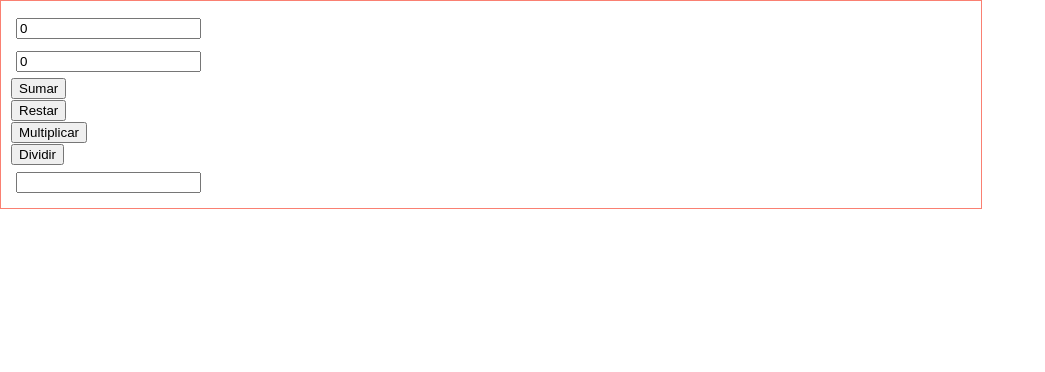
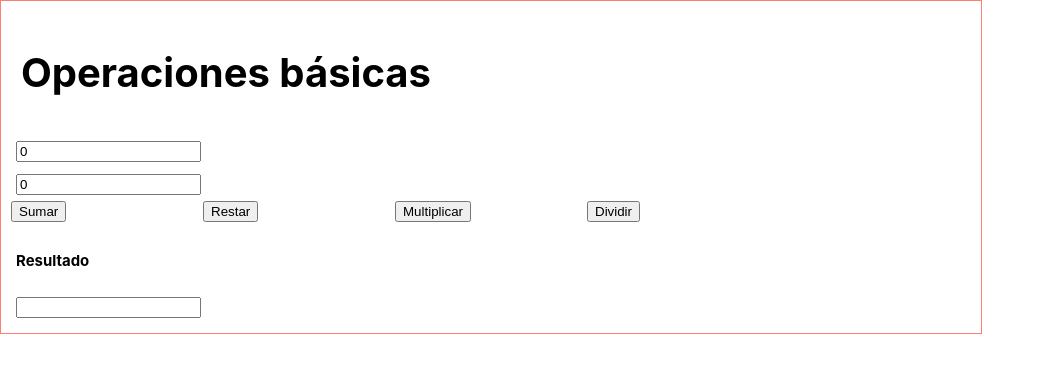
Before and after one commit to claudiaramiz/OperacionesReact, a React (Create React App) app: page / in a window 1280 px wide. Shown: the top 372 px of the page, without its empty margins (0-1045 px from the left). Built offline with nearby package versions, Linux system fonts and the light colour scheme.

Commit message:
Feat: Modify style

```diff
--- a/src/App.css
+++ b/src/App.css
@@ -49,11 +49,10 @@
 
 .card{
   border: 1px solid salmon;
-  display: inline-block;
+  display: -moz-grid-line;
   height: 95%;
   padding: 10px;
   width: 75%;
-  vertical-align: middle;
 }
 
 .card-header{
@@ -73,3 +72,10 @@
   color: gray;
   text-align: center;
 }
+
+.card-button{
+  display: inline-flex;
+  height: 20%;
+  width: 20%;
+  vertical-align: middle;
+}
--- a/src/App.jsx
+++ b/src/App.jsx
@@ -16,37 +16,40 @@ function App() {
 
   return (
     <div className="card">
+      <div className="card-header"><h1>Operaciones básicas</h1></div>
       <div className="card-body">
       <input className="input" onChange={handleInput} name="one" value={number.one} placeholder="Ingesa un numero"/>
       </div>
       <div className="card-body">
       <input className="input" onChange={handleInput} name="two" value={number.two} placeholder="Ingesa un numero"/>
       </div>
-      <div className="col-4">
+      <div className="card-button">
       <button name="btnSumar" onClick={()=>{
         const { one, two } = number
         setSuma(Number(one) + Number(two))
       }}>Sumar</button>
       </div>
-      <div className="col-4">
+      <div className="card-button">
       <button name="btnRestar"onClick={()=>{
         const { one, two } = number
         setSuma(Number(one) - Number(two))
       }}>Restar</button>
       </div>
-      <div className="col-4">
+      <div className="card-button">
       <button name="btnMultiplicar"onClick={()=>{
         const { one, two } = number
         setSuma(Number(one) * Number(two))
       }}>Multiplicar</button>
       </div>
-      <div className="col-4">
+      <div className="card-button">
       <button name="btnDividir"onClick={()=>{
         const { one, two } = number
         setSuma(Number(one) / Number(two))
       }}>Dividir</button>
       </div>
-      <div className="card-body"><input value={suma}/></div>
+      <div className="card-body">
+      <h5>Resultado</h5><input value={suma}/>
+        </div>
 
     </div>
   )
```
